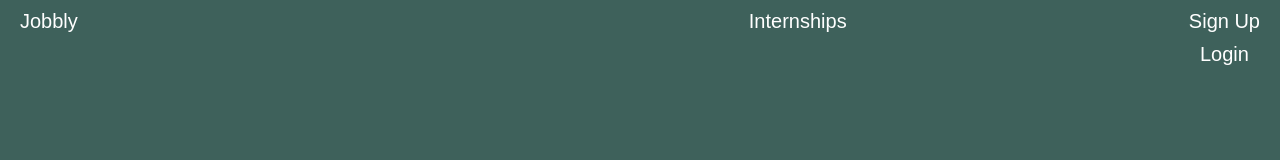
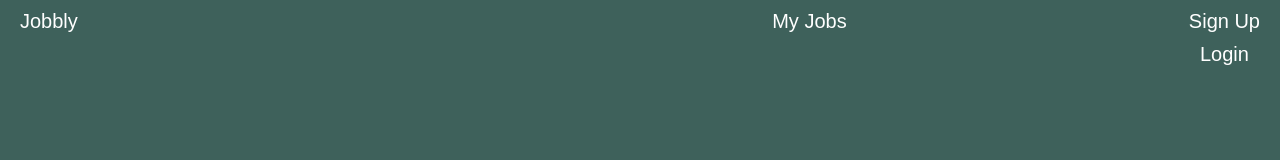
Before and after one commit to Furkan-Ozdemir/jobbly, a Next.js app: page / in a window 1280 px wide. Shown: the top 160 px of the page. Built offline with nearby package versions, Linux system fonts and the light colour scheme; no server answers; the database is empty; a web font is replaced by a local one.

Commit message:
Add @vercel/speed-insights package for performance monitoring

```diff
--- a/components/Navbar/index.js
+++ b/components/Navbar/index.js
@@ -1,6 +1,5 @@
 import React from "react";
 import styles from "./style.module.css";
-import Link from "next/link";
 import { useSession, signOut } from "next-auth/react";
 import toast from "react-hot-toast";
 import AnimatedLink from "../AnimatedLink/AnimatedLink";
@@ -24,7 +23,7 @@ export default function Navbar() {
     <nav className={styles.nav}>
       <AnimatedLink href="/">Jobbly</AnimatedLink>
       <div className={styles.internships}>
-        <AnimatedLink href="/internships">Internships</AnimatedLink>
+        <AnimatedLink href="/myjobs">My Jobs</AnimatedLink>
       </div>
       {!session && status !== "loading" && (
         <div className={styles.login}>
--- a/package.json
+++ b/package.json
@@ -10,6 +10,7 @@
   },
   "dependencies": {
     "@gsap/react": "^2.1.0",
+    "@vercel/speed-insights": "^1.0.10",
     "bcryptjs": "^2.4.3",
     "gsap": "^3.12.5",
     "mongodb": "^6.5.0",
--- a/pages/_app.js
+++ b/pages/_app.js
@@ -4,6 +4,7 @@ import { ibmPlexSansHebrew } from "@/utils/fonts";
 import Layout from "@/components/Layout";
 import { SessionProvider } from "next-auth/react";
 import { Toaster } from "react-hot-toast";
+import { SpeedInsights } from "@vercel/speed-insights/next";
 
 export default function App({
   Component,
@@ -11,6 +12,7 @@ export default function App({
 }) {
   return (
     <SessionProvider session={session}>
+      <SpeedInsights />
       <Layout>
         <Head>
           <title>Jobbly</title>
--- /dev/null
+++ b/pages/myjobs/index.js
@@ -0,0 +1,5 @@
+import React from "react";
+
+export default function MyJobs() {
+  return <div>not implemented yet</div>;
+}
```
Also changed, not shown: 1 other file (tests, documents, lock files or other folders).
